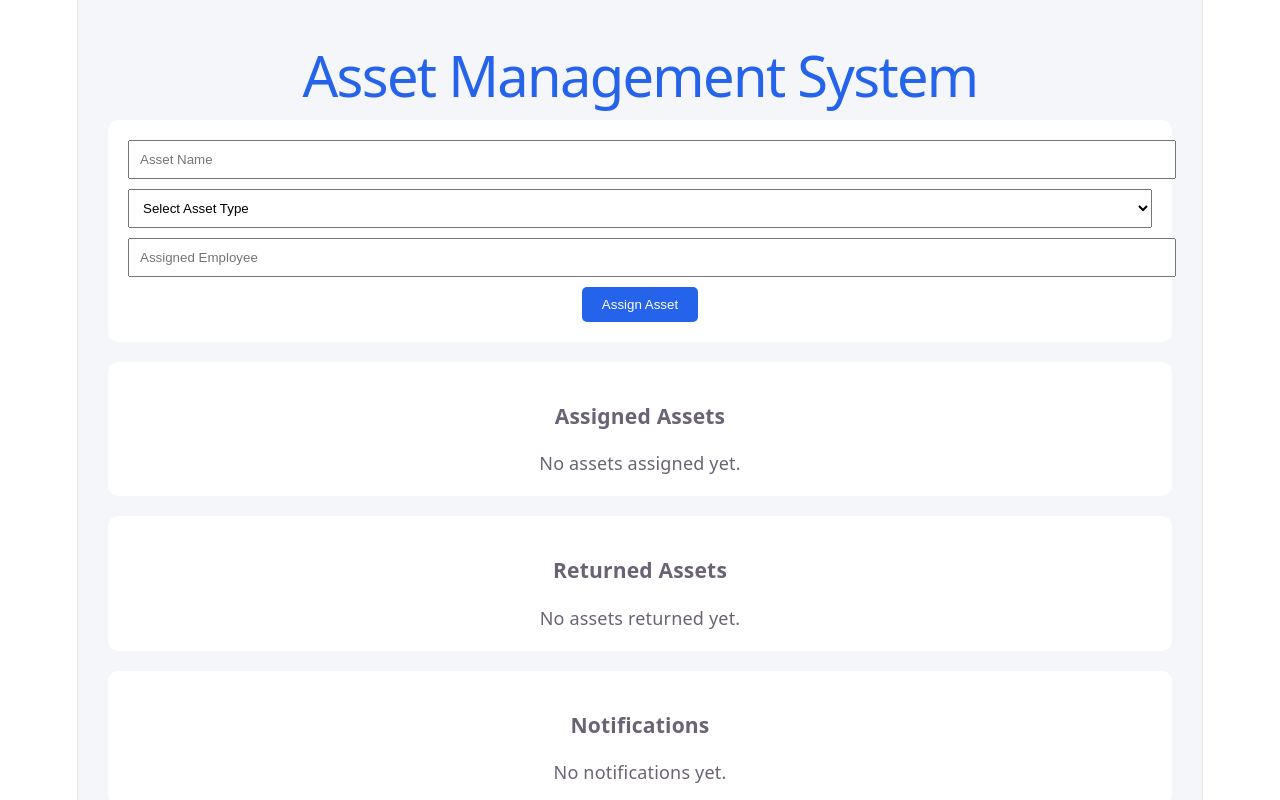
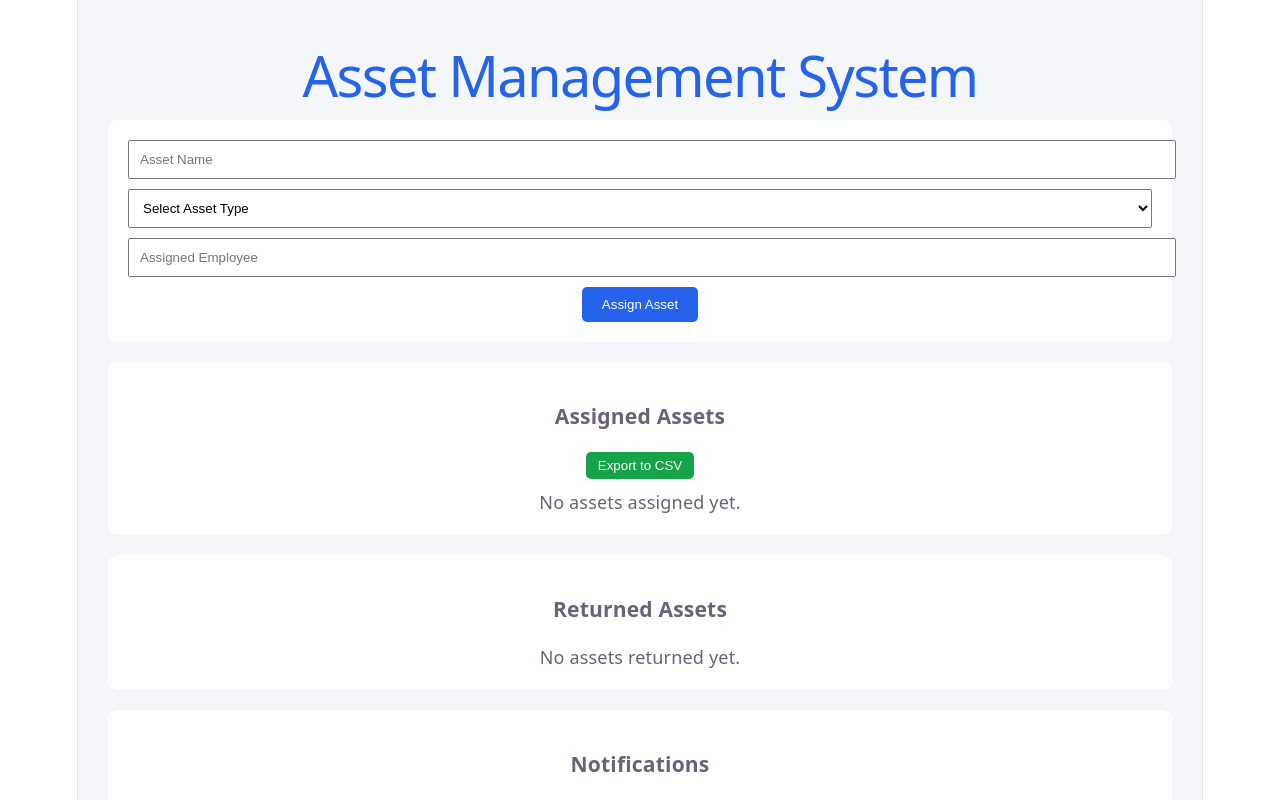
Before and after one commit to tamannataretiya/login-signup-app, a React (Vite) app: page / in a window 1280 px wide. Shown: the top 800 px of the page. Built offline with nearby package versions, Linux system fonts and the light colour scheme.

Commit message:
Add audit trail and CSV export

```diff
--- a/src/AssetManagement.jsx
+++ b/src/AssetManagement.jsx
@@ -55,6 +55,19 @@ function AssetManagement() {
     );
   };
 
+  const exportToCSV = () => {
+    let csv = "Asset Name,Type,Assigned Employee\n";
+    assets.forEach((a) => {
+      csv += `${a.assetName},${a.assetType},${a.assignedEmployee}\n`;
+    });
+    const blob = new Blob([csv], { type: "text/csv" });
+    const url = window.URL.createObjectURL(blob);
+    const link = document.createElement("a");
+    link.href = url;
+    link.download = "asset_report.csv";
+    link.click();
+  };
+
   return (
     <div style={{ padding: "30px", backgroundColor: "#f4f6f9", minHeight: "100vh" }}>
       <h1 style={{ textAlign: "center", color: "#2563eb" }}>Asset Management System</h1>
@@ -106,6 +119,20 @@ function AssetManagement() {
 
       <div style={{ backgroundColor: "white", padding: "20px", borderRadius: "10px", marginTop: "20px" }}>
         <h3>Assigned Assets</h3>
+        <button
+          onClick={exportToCSV}
+          style={{
+            backgroundColor: "#16a34a",
+            color: "white",
+            border: "none",
+            padding: "6px 12px",
+            borderRadius: "5px",
+            cursor: "pointer",
+            marginBottom: "10px",
+          }}
+        >
+          Export to CSV
+        </button>
         {assets.length === 0 ? (
           <p>No assets assigned yet.</p>
         ) : (
```
